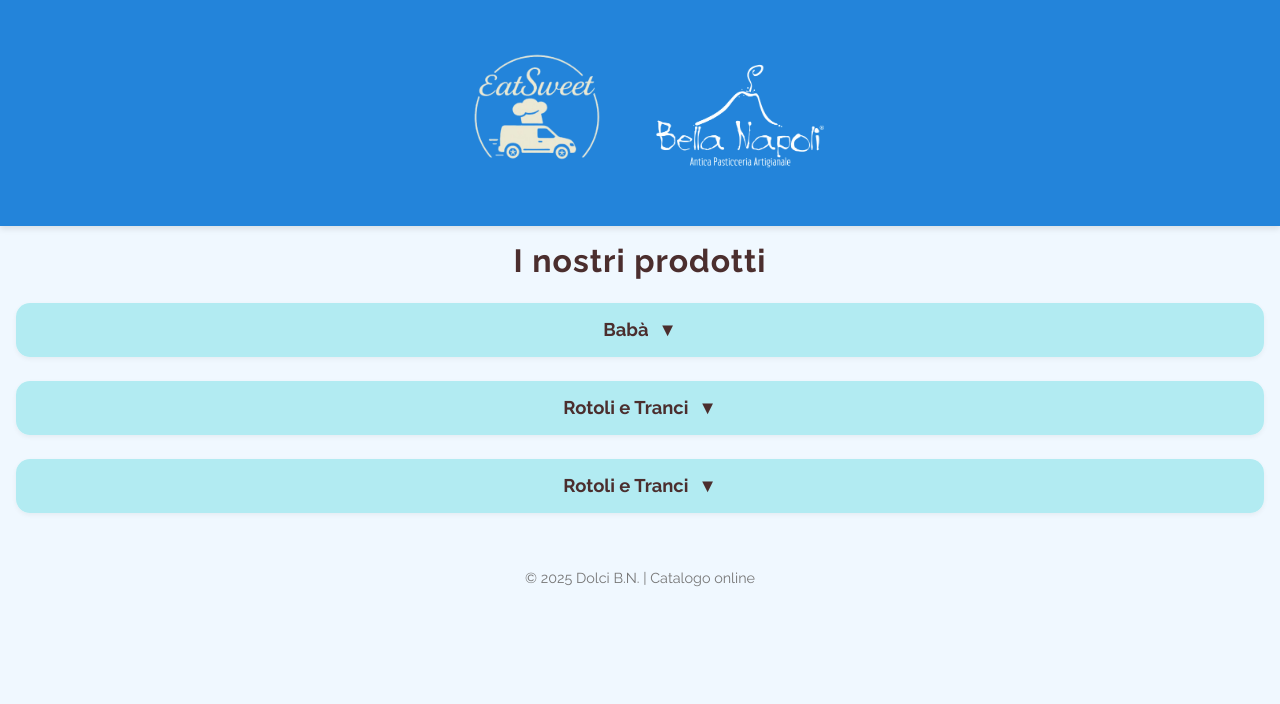
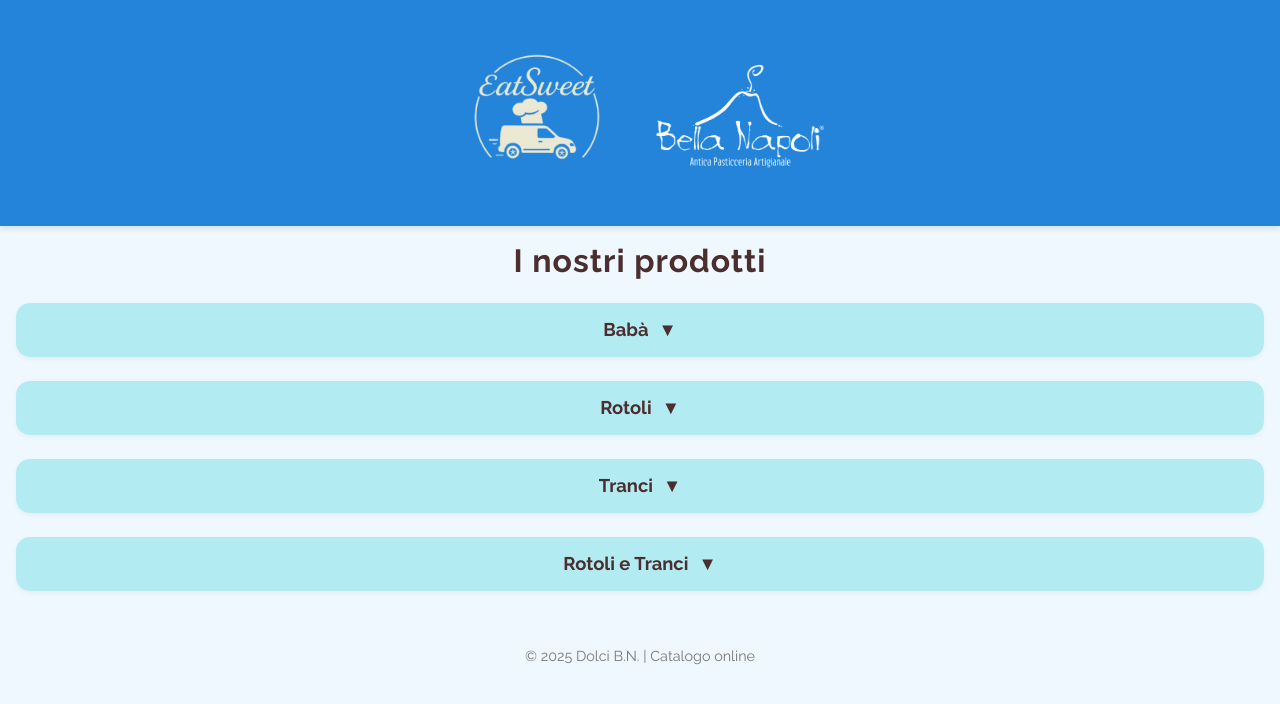
Before and after one commit to FedeNoce/fedenoce.github.io, a Jekyll site: the page seesweet/index.html, which Jekyll copies as it is, in a window 1280 px wide. Shown: the top 704 px of the page. Built offline with Jekyll 4.4.1, drawn with Linux system fonts in a browser that asks for light colours.

Commit message:
new file:   seesweet/assets/immagini/info_rotoli.png 	new file:   seesweet/assets/immagini/info_tranci.png 	new file:   seesweet/assets/immagini/rotolo_tiramisu_.png 	new file:   seesweet/assets/immagini/trancio_bosco.png 	new file:   seesweet/assets/immagini/trancio_caffe.png 	new file:   seesweet/assets/immagini/trancio_latte.png 	new file:   seesweet/assets/immagini/trancio_limone.png 	modified:   seesweet/index.html

```diff
--- a/seesweet/index.html
+++ b/seesweet/index.html
@@ -114,9 +114,9 @@
       </div>
     </section>
 
-    <!-- Rotoli e Tranci -->
+    <!-- Rotoli  -->
     <section class="categoria">
-      <h2 class="toggle">Rotoli e Tranci</h2>
+      <h2 class="toggle">Rotoli</h2>
       <div class="prodotti">
         <article>
           <img src="./assets/immagini/rotolo_pistacchio.png" alt="Rotolo Pistacchio">
@@ -154,7 +154,7 @@
           <p class="prezzo">1pz 25€</p>
         </article>
         <article>
-          <img src="./assets/immagini/rotolo_tiramisu.png" alt="Rotolo Tiramisu">
+          <img src="./assets/immagini/rotolo_tiramisu_.png" alt="Rotolo Tiramisu">
           <h3>Tiramisù</h3>
           <p class="prezzo">1pz 25€</p>
         </article>
@@ -162,6 +162,46 @@
           <img src="./assets/immagini/rotolo_oreo.png" alt="Rotolo Oreo">
           <h3>Oreo</h3>
           <p class="prezzo">1pz 25€</p>
+        </article>
+        <article>
+          <img src="./assets/immagini/rotolo_oreo.png" alt="Rotolo Oreo">
+          <h3>Oreo</h3>
+          <p class="prezzo">1pz 25€</p>
+        </article>
+        <article>
+          <img src="./assets/immagini/info_rotoli.png" alt="Info Rotoli">
+          <h3>Peso</h3>
+        </article>
+      </div>
+    </section>
+
+    <!-- Tranci  -->
+    <section class="categoria">
+      <h2 class="toggle">Tranci</h2>
+      <div class="prodotti">
+        <article>
+          <img src="./assets/immagini/trancio_bosco.png" alt="Trancio Bosco">
+          <h3>Frutti di Bosco</h3>
+          <p class="prezzo">1pz 25€</p>
+        </article>
+        <article>
+          <img src="./assets/immagini/trancio_latte.png" alt="Trancio Latte">
+          <h3>Fetta al Latte</h3>
+          <p class="prezzo">1pz 25€</p>
+        </article>
+        <article>
+          <img src="./assets/immagini/trancio_caffe.png" alt="Trancio Caffè">
+          <h3>Tiramisù al Caffè</h3>
+          <p class="prezzo">1pz 25€</p>
+        </article>
+        <article>
+          <img src="./assets/immagini/trancio_limone.png" alt="Trancio Limone">
+          <h3>Tiramisù al Limone</h3>
+          <p class="prezzo">1pz 25€</p>
+        </article>
+        <article>
+          <img src="./assets/immagini/info_tranci.png" alt="Info Tranci">
+          <h3>Peso</h3>
         </article>
       </div>
     </section>
```
Also changed, not shown: seesweet/assets/immagini/info_rotoli.png (added), seesweet/assets/immagini/info_tranci.png (added), seesweet/assets/immagini/rotolo_tiramisu_.png (added), seesweet/assets/immagini/trancio_bosco.png (added), seesweet/assets/immagini/trancio_caffe.png (added), seesweet/assets/immagini/trancio_latte.png (added), seesweet/assets/immagini/trancio_limone.png (added).
